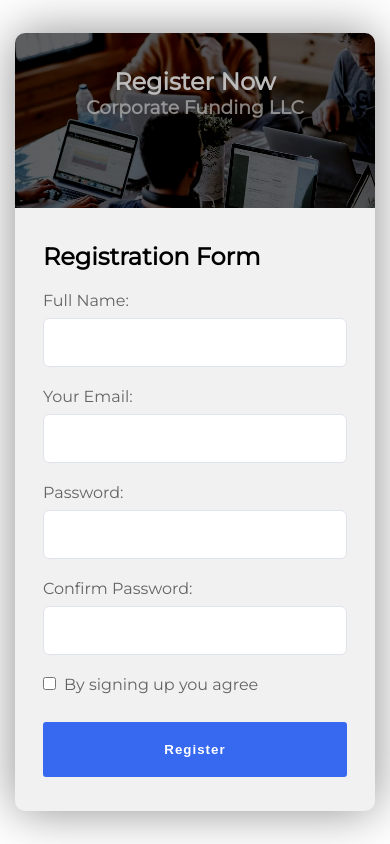
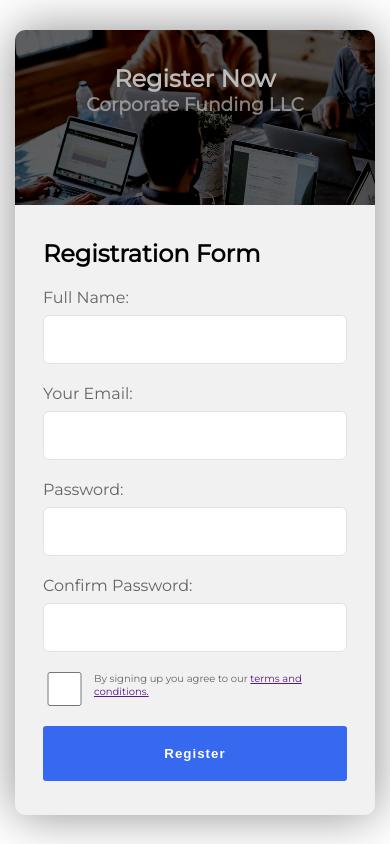
Before and after one commit to YeeiPlay/practice, a plain HTML site: page 1.5-HTML-FORMS/index.html in a window 390 px wide. Drawn offline with Linux system fonts and the light colour scheme.

Commit message:
Updated form checkbox area

```diff
--- a/1.5-HTML-FORMS/assets/css/main.css
+++ b/1.5-HTML-FORMS/assets/css/main.css
@@ -68,8 +68,14 @@
     flex-direction: row-reverse;
     gap: 8px;
     justify-content: start;
-    align-items: baseline;
     -webkit-box-align: baseline;
+    font-size: 10px;
+}
+.check-group label {
+    font-size: 10px;
+}
+.check-group input {
+    width: 20px;
 }
 
 .form {
@@ -124,4 +130,13 @@
     .form__form button {
         padding: 20px 26px;
     }
+
+    .check-group input {
+        width: 45px;
+        -webkit-box-align: baseline;
+
+    }
+    .check-group label {
+        font-size: 10px;
+    }
 }
--- a/1.5-HTML-FORMS/index.html
+++ b/1.5-HTML-FORMS/index.html
@@ -55,7 +55,7 @@
             </div>
             <div class="form__element check-group">
                 <label for="agree">
-                    By signing up you agree
+                    By signing up you agree to our <a href="">terms and conditions.</a>
                 </label>
                 <input type="checkbox" id="agree">
             </div>
```
Also changed, not shown: 1 other file.
